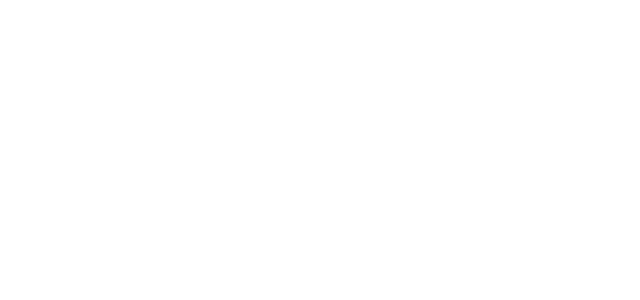
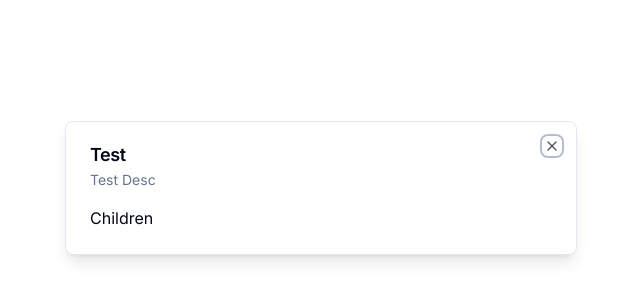
Before and after one commit to Lekkyjay/ecomm-admin, a Next.js app: page / in a window 1280 px wide. Shown: the part 212-512 px from the top of the page, without its empty margins (319-959 px from the left). Built offline with nearby package versions, Linux system fonts and the light colour scheme.

Commit message:
Test dialog added to Page.

```diff
--- a/src/app/page.tsx
+++ b/src/app/page.tsx
@@ -1,10 +1,15 @@
-import { Button } from "@/components/ui/button";
+"use client"
+
+import { Modal } from "@/components/ui/modal";
 import { UserButton } from "@clerk/nextjs";
 
 export default function Home() {
   return (
     <div className="p-4">
       <UserButton afterSignOutUrl="/" />
+      <Modal title="Test" description="Test Desc" isOpen onClose={() => {}}>
+        Children
+      </Modal>
     </div>
   )
 }
--- /dev/null
+++ b/src/components/ui/modal.tsx
@@ -0,0 +1,42 @@
+"use client";
+
+import { Dialog, DialogContent, DialogDescription, DialogHeader, DialogTitle } from "@/components/ui/dialog";
+import { Button } from "@/components/ui/button";
+
+interface ModalProps {
+  title: string;
+  description: string;
+  isOpen: boolean;
+  onClose: () => void;
+  children?: React.ReactNode;
+}
+
+export const Modal: React.FC<ModalProps> = ({
+  title,
+  description,
+  isOpen,
+  onClose,
+  children
+}) => {
+  const onChange = (open: boolean) => {
+    if (!open) {
+      onClose();
+    }
+  };
+
+  return (
+    <Dialog open={isOpen} onOpenChange={onChange}>
+      <DialogContent>
+        <DialogHeader>
+          <DialogTitle>{title}</DialogTitle>
+          <DialogDescription>
+            {description}
+          </DialogDescription>
+        </DialogHeader>
+        <div>
+          {children}
+        </div>
+      </DialogContent>
+    </Dialog>
+  );
+};
```
